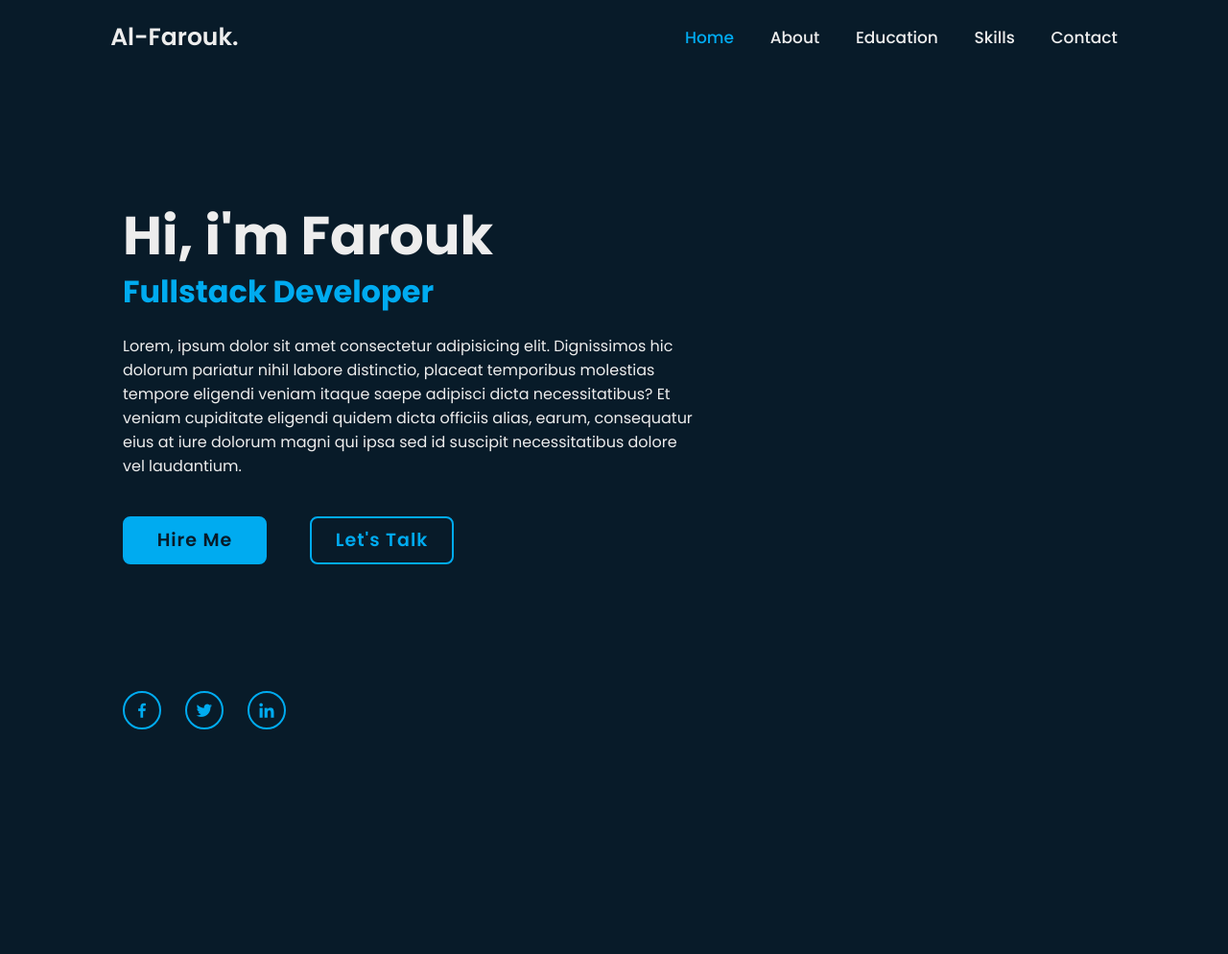
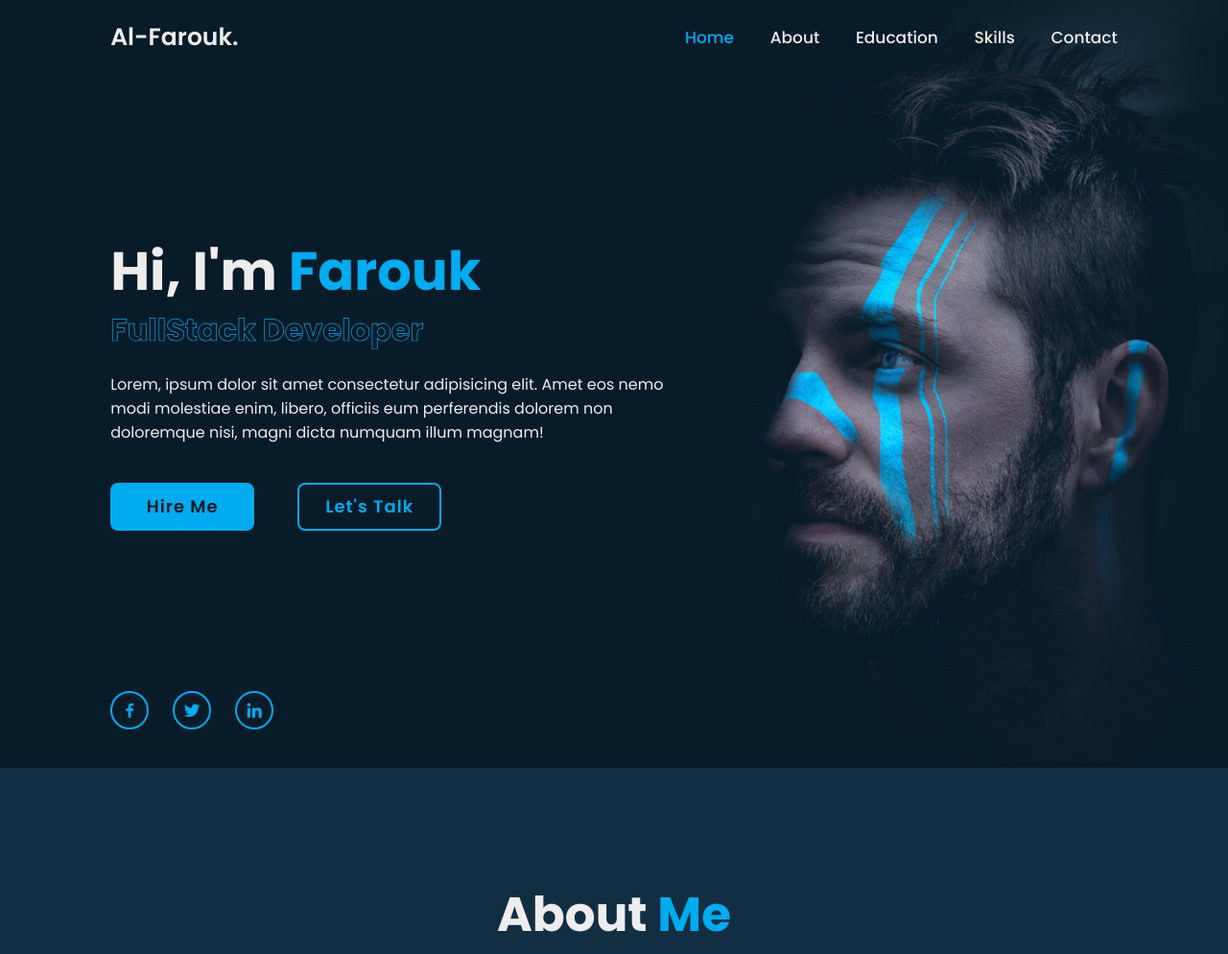
Before and after one commit to Faroukdev001/portfolio, a plain HTML site: page index.html in a window 1280 px wide. Shown: the top 994 px of the page at 96% size. Before the commit the page ends 800 px from the top, so only its background shows below. Drawn offline with nearby package versions, Linux system fonts and the light colour scheme.

Commit message:
i added some properties to my style.css file

```diff
--- a/CSS/style.css
+++ b/CSS/style.css
@@ -42,29 +42,14 @@ body {
 }
 
 .logo {
-  position: relative;
   font-size: 2.5rem;
   color: var(--text-color);
-  text-decoration: none;
   font-weight: 600;
-}
-
-.logo::before {
-  content: "";
-  position: absolute;
-  top: 0;
-  right: 0;
-  width: 100%;
-  height: 100%;
-  background: #081b29;
-  animation: showRight 1s ease forwards;
-  animation-delay: 0.4s;
 }
 
 .navbar a {
   font-size: 1.7rem;
   color: var(--text-color);
-  text-decoration: none;
   font-weight: 500;
   margin-left: 3.5rem;
   transition: 0.3s;
@@ -82,171 +67,113 @@ body {
   display: none;
 }
 
+section {
+  min-height: 100vh;
+  padding: 10rem 9% 2rem;
+}
+
 .home {
-  height: 100vh;
-  background: url("home.jpg") no-repeat center center;
+  display: flex;
+  align-items: center;
+  padding: 0 9%;
+  background: url(/images/home.jpg) no-repeat;
   background-size: cover;
   background-position: center;
-  display: flex;
-  align-items: center;
-  padding: 0 10%;
-  position: relative;
 }
 
 .home-content {
-  max-width: 600px;
+  max-width: 60rem;
 }
 
 .home-content h1 {
-  position: relative;
-  font-size: 56px;
+  font-size: 5.6rem;
   font-weight: 700;
-  line-height: 1.2;
+  line-height: 1.3;
 }
 
-.home-content h1::before {
-  content: "";
-  position: absolute;
-  top: 0;
-  right: 0;
-  width: 100%;
-  height: 100%;
-  background: #081b29;
-  animation: showRight 1s ease forwards;
-  animation-delay: 1s;
+.home-content .text-animate {
+  position: relative;
+  width: 32.8rem;
 }
 
-.home-content h3 {
-  position: relative;
-  font-size: 32px;
+.home-content .text-animate h3 {
+  font-size: 3.2rem;
   font-weight: 700;
-  color: #00abf0;
-}
-
-.home-content h3::before {
-  content: "";
-  position: absolute;
-  top: 0;
-  right: 0;
-  width: 100%;
-  height: 100%;
-  background: #081b29;
-  animation: showRight 1s ease forwards;
-  animation-delay: 1.3s;
+  color: transparent;
+  -webkit-text-stroke: 0.7px var(--main-color);
 }
 
 .home-content p {
-  position: relative;
-  font-size: 16px;
-  margin: 20px 0 40px;
+  font-size: 1.6rem;
+  margin: 2rem 0 4rem;
 }
 
-.home-content p::before {
-  content: "";
-  position: absolute;
-  top: 0;
-  right: 0;
-  width: 100%;
-  height: 100%;
-  background: #081b29;
-  animation: showRight 1s ease forwards;
-  animation-delay: 1.6s;
-}
-
-.home-content .btn-box {
+.btn-box {
   position: relative;
   display: flex;
   justify-content: space-between;
-  width: 345px;
-  height: 50px;
+  width: 34.5rem;
+  height: 5rem;
 }
 
-.home-content .btn-box::before {
-  content: "";
-  position: absolute;
-  top: 0;
-  right: 0;
-  width: 100%;
-  height: 100%;
-  background: #081b29;
-  animation: showRight 1s ease forwards;
-  animation-delay: 1.9s;
-  z-index: 2;
-}
-
-.btn-box a {
+.btn-box .btn {
   position: relative;
   display: inline-flex;
   justify-content: center;
   align-items: center;
-  width: 150px;
+  width: 15rem;
   height: 100%;
-  background: #00abf0;
-  border: 2px solid #00abf0;
-  border-radius: 8px;
-  font-size: 19px;
-  color: #081b29;
-  text-decoration: none;
+  background: var(--main-color);
+  border: 0.2rem solid var(--main-color);
+  border-radius: 0.8rem;
+  font-size: 1.8rem;
   font-weight: 600;
-  letter-spacing: 1px;
+  letter-spacing: 0.1rem;
+  color: var(--bg-color);
   z-index: 1;
   overflow: hidden;
   transition: 0.5s;
 }
 
-.btn-box a:hover {
-  color: #00abf0;
+.btn-box .btn:hover {
+  color: var(--main-color);
 }
 
-.btn-box a:nth-child(2) {
+.btn-box .btn:nth-child(2) {
   background: transparent;
-  color: #00abf0;
+  color: var(--main-color);
 }
 
-.btn-box a:nth-child(2):hover {
-  color: #081b29;
+.btn-box .btn:nth-child(2):hover {
+  color: var(--bg-color);
 }
 
-.btn-box a:nth-child(2)::before {
-  background: #00abf0;
+.btn-box .btn:nth-child(2)::before {
+  background: var(--main-color);
 }
 
-.btn-box a::before {
+.btn-box .btn::before {
   content: "";
   position: absolute;
   top: 0;
   left: 0;
   width: 0;
   height: 100%;
-  background: #081b29;
-  /* border-radius: 7px; */
+  background: var(--bg-color);
   z-index: -1;
   transition: 0.5s;
 }
 
-.btn-box a:hover::before {
+.btn-box .btn:hover::before {
   width: 100%;
 }
 
 .home-sci {
   position: absolute;
-  bottom: 40px;
+  bottom: 4rem;
   width: 170px;
   display: flex;
   justify-content: space-between;
-}
-
-.home-sci::before {
-  content: "";
-  position: absolute;
-  top: 0;
-  right: 0;
-  width: 100%;
-  height: 100%;
-  background: #081b29;
-  animation: showRight 1s ease forwards;
-  animation-delay: 2.5s;
-  z-index: 2;
 }
 
 .home-sci a {
@@ -257,18 +184,17 @@ body {
   width: 40px;
   height: 40px;
   background: transparent;
-  border: 2px solid #00abf0;
+  border: 0.2rem solid var(--main-color);
   border-radius: 50%;
   font-size: 20px;
-  color: #00abf0;
-  text-decoration: none;
+  color: var(--main-color);
   z-index: 1;
   overflow: hidden;
   transition: 0.5s;
 }
 
 .home-sci a:hover {
-  color: #081b29;
+  color: var(--bg-color);
 }
 
 .home-sci a::before {
@@ -278,7 +204,7 @@ body {
   left: 0;
   width: 0;
   height: 100%;
-  background: #00abf0;
+  background: var(--main-color);
   z-index: -1;
   transition: 0.5s;
 }
@@ -290,43 +216,86 @@ body {
 .home-imgHover {
   position: absolute;
   top: 0;
-  right: 30px;
-  width: 500px;
+  right: 0;
+  width: 45%;
   height: 100%;
   background: transparent;
   transition: 3s;
-  animation: manipActiveHover 0.1s forwards;
-  animation-delay: 4s;
-  pointer-events: none;
 }
 
 .home-imgHover:hover {
-  background: #081b29;
+  background: var(--bg-color);
   opacity: 0.8;
 }
 
-.home-imgHover::after {
-  content: "";
-  position: absolute;
-  top: 0;
-  right: 0;
-  width: 120%;
-  height: 100%;
-  background: #081b29;
-  animation: showRight 1s ease forwards;
-  animation-delay: 3s;
-  z-index: 100;
+.about {
+  display: flex;
+  justify-content: center;
+  align-items: center;
+  flex-direction: column;
+  gap: 2rem;
+  background: var(--second-bg-color);
+  padding-bottom: 6rem;
 }
 
-/* KEYFRAMES ANIMATION */
-@keyframes showRight {
-  100% {
-    width: 0;
-  }
+.heading {
+  font-size: 5rem;
+  margin-bottom: 3rem;
+  text-align: center;
 }
 
-@keyframes manipActiveHover {
-  100% {
-    pointer-events: auto;
-  }
+span {
+  color: var(--main-color);
 }
+
+.about-img {
+  position: relative;
+  width: 25rem;
+  height: 25rem;
+  border-radius: 50%;
+  display: flex;
+  justify-content: center;
+  align-items: center;
+}
+
+.about-img img {
+  width: 90%;
+  border-radius: 50%;
+  border: 0.2rem solid var(--main-color);
+}
+
+.about-img .circle-spin {
+  position: absolute;
+  top: 50%;
+  left: 50%;
+  transform: translate(-50%, -50%) rotate(0);
+  width: 100%;
+  height: 100%;
+  border-radius: 50%;
+  border-top: 0.2rem solid var(--second-bg-color);
+  border-bottom: 0.2rem solid var(--second-bg-color);
+  border-left: 0.2rem solid var(--main-color);
+  border-right: 0.2rem solid var(--main-color);
+}
+
+.about-content {
+  text-align: center;
+}
+
+.about-content h3 {
+  font-size: 2.6rem;
+}
+
+.about-content p {
+  font-size: 1.6rem;
+  margin: 2rem 0 3rem;
+}
+
+.btn-box.btns {
+  display: inline-block;
+  width: 15rem;
+}
+
+.btn-box.btns a::before {
+  background: var(--second-bg-color);
+}
--- a/index.html
+++ b/index.html
@@ -36,28 +36,24 @@
       </nav>
     </header>
 
-    <section class="home">
+    <!-- Home section Design -->
+    <section class="home" id="home">
       <div class="home-content">
-        <h1>Hi, i'm Farouk</h1>
-        <h3>Fullstack Developer</h3>
+        <h1>Hi, I'm <span>Farouk</span></h1>
+        <div class="text-animate">
+          <h3>FullStack Developer</h3>
+        </div>
         <p>
-          Lorem, ipsum dolor sit amet consectetur adipisicing elit. Dignissimos
-          hic dolorum pariatur nihil labore distinctio, placeat temporibus
-          molestias tempore eligendi veniam itaque saepe adipisci dicta
-          necessitatibus? Et veniam cupiditate eligendi quidem dicta officiis
-          alias, earum, consequatur eius at iure dolorum magni qui ipsa sed id
-          suscipit necessitatibus dolore vel laudantium.
+          Lorem, ipsum dolor sit amet consectetur adipisicing elit. Amet eos
+          nemo modi molestiae enim, libero, officiis eum perferendis dolorem non
+          doloremque nisi, magni dicta numquam illum magnam!
         </p>
 
         <div class="btn-box">
-          <a href="#">Hire Me</a>
-          <a href="#">Let's Talk</a>
+          <a href="#" class="btn">Hire Me</a>
+          <a href="#" class="btn">Let's Talk</a>
         </div>
       </div>
-
-      <!-- <div class="home-image">
-        <img src="eba.jpg" alt="Eba image" />
-      </div> -->
 
       <div class="home-sci">
         <a href="#"><i class="bx bxl-facebook"></i></a>
@@ -65,7 +61,35 @@
         <a href="#"><i class="bx bxl-linkedin"></i></a>
       </div>
 
-      <span class="home-imgHover"></span>
+      <div class="home-imgHover"></div>
     </section>
+
+    <!-- about section design -->
+    <section class="about" id="about">
+      <h2 class="heading">About <span>Me</span></h2>
+
+      <div class="about-img">
+        <img src="images/about.jpg" alt="" />
+        <span class="circle-spin"></span>
+      </div>
+
+      <div class="about-content">
+        <h3>Fullstack Developer!</h3>
+        <p>
+          Lorem ipsum dolor sit amet consectetur adipisicing elit. Placeat nobis
+          facere dolorum tempora animi porro, nesciunt obcaecati fugit officiis,
+          mollitia voluptate perspiciatis corrupti esse fuga, earum saepe quasi
+          ad necessitatibus. Beatae repudiandae deserunt enim debitis, dolor,
+          est pariatur commodi ducimus magnam nobis porro odit unde voluptates
+          nesciunt nemo placeat voluptatem?
+        </p>
+
+        <div class="btn-box btns">
+          <a href="#" class="btn">Read More</a>
+        </div>
+      </div>
+    </section>
+
+    <script src="js/script.js"></script>
   </body>
 </html>
--- a/style.css
+++ /dev/null
@@ -1,308 +0,0 @@
-@import url("https:fonts.googleapis.com/css2?family=Poppins:wght@300;400;500;600;700;800;900&display=swap");
-
-* {
-  margin: 0;
-  padding: 0;
-  box-sizing: border-box;
-  font-family: "Poppins", "sans-serif";
-}
-
-body {
-  color: #ededed;
-}
-
-.header {
-  position: fixed;
-  top: 0;
-  left: 0;
-  width: 100%;
-  padding: 20px 10%;
-  background: transparent;
-  display: flex;
-  justify-content: space-between;
-  align-items: center;
-  z-index: 100;
-}
-
-.logo {
-  position: relative;
-  font-size: 25px;
-  color: #ededed;
-  text-decoration: none;
-  font-weight: 600;
-}
-
-.logo::before {
-  content: "";
-  position: absolute;
-  top: 0;
-  right: 0;
-  width: 100%;
-  height: 100%;
-  background: #081b29;
-  animation: showRight 1s ease forwards;
-  animation-delay: 0.4s;
-}
-
-.navbar a {
-  font-size: 18px;
-  color: #ededed;
-  text-decoration: none;
-  font-weight: 500;
-  margin-left: 35px;
-  transition: 0.3s;
-}
-
-.navbar a:hover,
-.navbar a.active {
-  color: #00abf0;
-}
-
-.home {
-  height: 100vh;
-  background: url("home.jpg") no-repeat center center;
-  background-size: cover;
-  background-position: center;
-  display: flex;
-  align-items: center;
-  padding: 0 10%;
-  position: relative;
-}
-
-.home-content {
-  max-width: 600px;
-}
-
-.home-content h1 {
-  position: relative;
-  font-size: 56px;
-  font-weight: 700;
-  line-height: 1.2;
-}
-
-.home-content h1::before {
-  content: "";
-  position: absolute;
-  top: 0;
-  right: 0;
-  width: 100%;
-  height: 100%;
-  background: #081b29;
-  animation: showRight 1s ease forwards;
-  animation-delay: 1s;
-}
-
-.home-content h3 {
-  position: relative;
-  font-size: 32px;
-  font-weight: 700;
-  color: #00abf0;
-}
-
-.home-content h3::before {
-  content: "";
-  position: absolute;
-  top: 0;
-  right: 0;
-  width: 100%;
-  height: 100%;
-  background: #081b29;
-  animation: showRight 1s ease forwards;
-  animation-delay: 1.3s;
-}
-
-.home-content p {
-  position: relative;
-  font-size: 16px;
-  margin: 20px 0 40px;
-}
-
-.home-content p::before {
-  content: "";
-  position: absolute;
-  top: 0;
-  right: 0;
-  width: 100%;
-  height: 100%;
-  background: #081b29;
-  animation: showRight 1s ease forwards;
-  animation-delay: 1.6s;
-}
-
-.home-content .btn-box {
-  position: relative;
-  display: flex;
-  justify-content: space-between;
-  width: 345px;
-  height: 50px;
-}
-
-.home-content .btn-box::before {
-  content: "";
-  position: absolute;
-  top: 0;
-  right: 0;
-  width: 100%;
-  height: 100%;
-  background: #081b29;
-  animation: showRight 1s ease forwards;
-  animation-delay: 1.9s;
-  z-index: 2;
-}
-
-.btn-box a {
-  position: relative;
-  display: inline-flex;
-  justify-content: center;
-  align-items: center;
-  width: 150px;
-  height: 100%;
-  background: #00abf0;
-  border: 2px solid #00abf0;
-  border-radius: 8px;
-  font-size: 19px;
-  color: #081b29;
-  text-decoration: none;
-  font-weight: 600;
-  letter-spacing: 1px;
-  z-index: 1;
-  overflow: hidden;
-  transition: 0.5s;
-}
-
-.btn-box a:hover {
-  color: #00abf0;
-}
-
-.btn-box a:nth-child(2) {
-  background: transparent;
-  color: #00abf0;
-}
-
-.btn-box a:nth-child(2):hover {
-  color: #081b29;
-}
-
-.btn-box a:nth-child(2)::before {
-  background: #00abf0;
-}
-
-.btn-box a::before {
-  content: "";
-  position: absolute;
-  top: 0;
-  left: 0;
-  width: 0;
-  height: 100%;
-  background: #081b29;
-  /* border-radius: 7px; */
-  z-index: -1;
-  transition: 0.5s;
-}
-
-.btn-box a:hover::before {
-  width: 100%;
-}
-
-.home-sci {
-  position: absolute;
-  bottom: 40px;
-  width: 170px;
-  display: flex;
-  justify-content: space-between;
-}
-
-.home-sci::before {
-  content: "";
-  position: absolute;
-  top: 0;
-  right: 0;
-  width: 100%;
-  height: 100%;
-  background: #081b29;
-  animation: showRight 1s ease forwards;
-  animation-delay: 2.5s;
-  z-index: 2;
-}
-
-.home-sci a {
-  position: relative;
-  display: inline-flex;
-  justify-content: center;
-  align-items: center;
-  width: 40px;
-  height: 40px;
-  background: transparent;
-  border: 2px solid #00abf0;
-  border-radius: 50%;
-  font-size: 20px;
-  color: #00abf0;
-  text-decoration: none;
-  z-index: 1;
-  overflow: hidden;
-  transition: 0.5s;
-}
-
-.home-sci a:hover {
-  color: #081b29;
-}
-
-.home-sci a::before {
-  content: "";
-  position: absolute;
-  top: 0;
-  left: 0;
-  width: 0;
-  height: 100%;
-  background: #00abf0;
-  z-index: -1;
-  transition: 0.5s;
-}
-
-.home-sci a:hover::before {
-  width: 100%;
-}
-
-.home-imgHover {
-  position: absolute;
-  top: 0;
-  right: 30px;
-  width: 500px;
-  height: 100%;
-  background: transparent;
-  transition: 3s;
-  animation: manipActiveHover 0.1s forwards;
-  animation-delay: 4s;
-  pointer-events: none;
-}
-
-.home-imgHover:hover {
-  background: #081b29;
-  opacity: 0.8;
-}
-
-.home-imgHover::after {
-  content: "";
-  position: absolute;
-  top: 0;
-  right: 0;
-  width: 120%;
-  height: 100%;
-  background: #081b29;
-  animation: showRight 1s ease forwards;
-  animation-delay: 3s;
-  z-index: 100;
-}
-
-/* KEYFRAMES ANIMATION */
-@keyframes showRight {
-  100% {
-    width: 0;
-  }
-}
-
-@keyframes manipActiveHover {
-  100% {
-    pointer-events: auto;
-  }
-}
```
Also changed, not shown: home.jpg (deleted), images/about.jpg (added), js/script.js (added).
